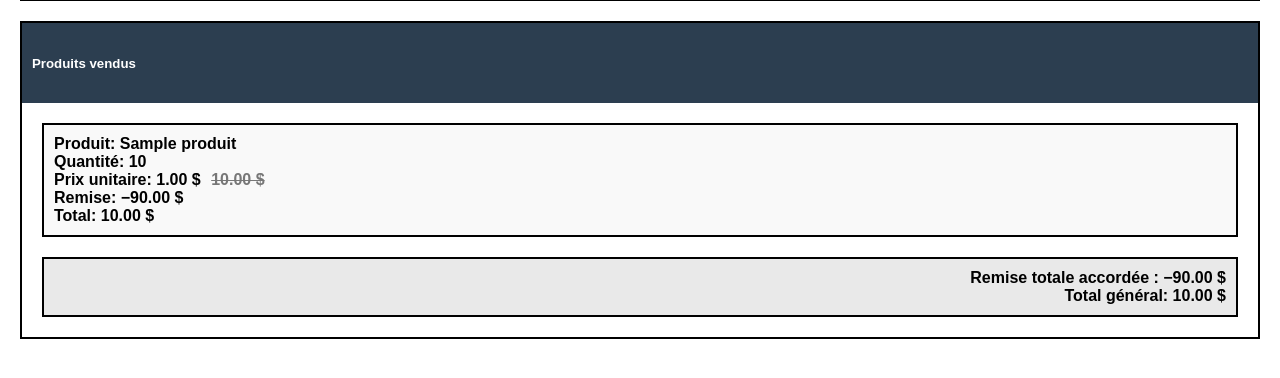
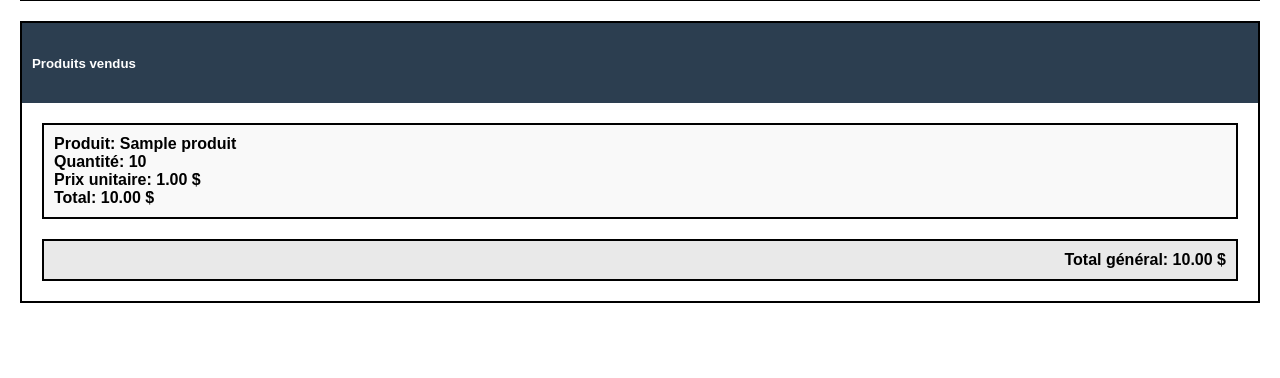
Before and after one commit to mtgshop282-a11y/mtgshop, a Flask app: page /factures/1 in a window 1280 px wide. Shown: the part 342-720 px from the top of the page. Run offline with Flask 3, Linux system fonts and the light colour scheme; a user stored in the database is signed in; tables that the repository leaves empty hold one stand-in row (values such as "Sample post").

Commit message:
Masque la remise à l'écran et met à jour la base
- Plus aucune remise visible : reçu de vente, facture imprimable, panier
  et indication pendant la saisie du prix. L'alerte « vente à perte » et
  sa confirmation restent ; le prix catalogue reste mémorisé en interne.
- db/gestion_stock.sqlite : base mise à jour au lancement de l'application
  (nouvelles colonnes vendeur, prix figés et liaison caisse/banque).

Co-Authored-By: Claude Opus 5.5 <noreply@anthropic.com>

```diff
--- a/app/templates/imprimer_facture.html
+++ b/app/templates/imprimer_facture.html
@@ -81,15 +81,11 @@
             <div style="border: 2px solid #000; padding: 10px; margin-bottom: 10px; background-color: #f9f9f9;">
                 <div><strong>Produit:</strong> {{ vente.produit.nom if vente.produit else 'Produit supprimé' }}</div>
                 <div><strong>Quantité:</strong> {{ vente.quantite }}</div>
-                <div><strong>Prix unitaire:</strong> {{ "%.2f"|format(vente.prix_unitaire) }} $
-                    {% if vente.remise > 0 %}<span style="text-decoration: line-through; color: #777; margin-left: 6px;">{{ "%.2f"|format(vente.prix_catalogue_unitaire) }} $</span>{% endif %}</div>
-                {% if vente.remise > 0 %}<div><strong>Remise:</strong> −{{ "%.2f"|format(vente.remise) }} $</div>{% endif %}
+                <div><strong>Prix unitaire:</strong> {{ "%.2f"|format(vente.prix_unitaire) }} $</div>
                 <div><strong>Total:</strong> {{ "%.2f"|format(vente.montant_total) }} $</div>
             </div>
             {% endfor %}
             <div style="border: 2px solid #000; padding: 10px; margin-top: 20px; background-color: #e9e9e9;">
-                {% set remise_totale = ventes|sum(attribute='remise') %}
-                {% if remise_totale > 0 %}<div class="text-end">Remise totale accordée : −{{ "%.2f"|format(remise_totale) }} $</div>{% endif %}
                 <div class="text-end"><strong>Total général: {{ "%.2f"|format(facture.montant_total) }} $</strong></div>
             </div>
         </div>
```
Also changed, not shown: app/static/js/ventes_ajax.js (+1 -7 lines), db/gestion_stock.sqlite.
